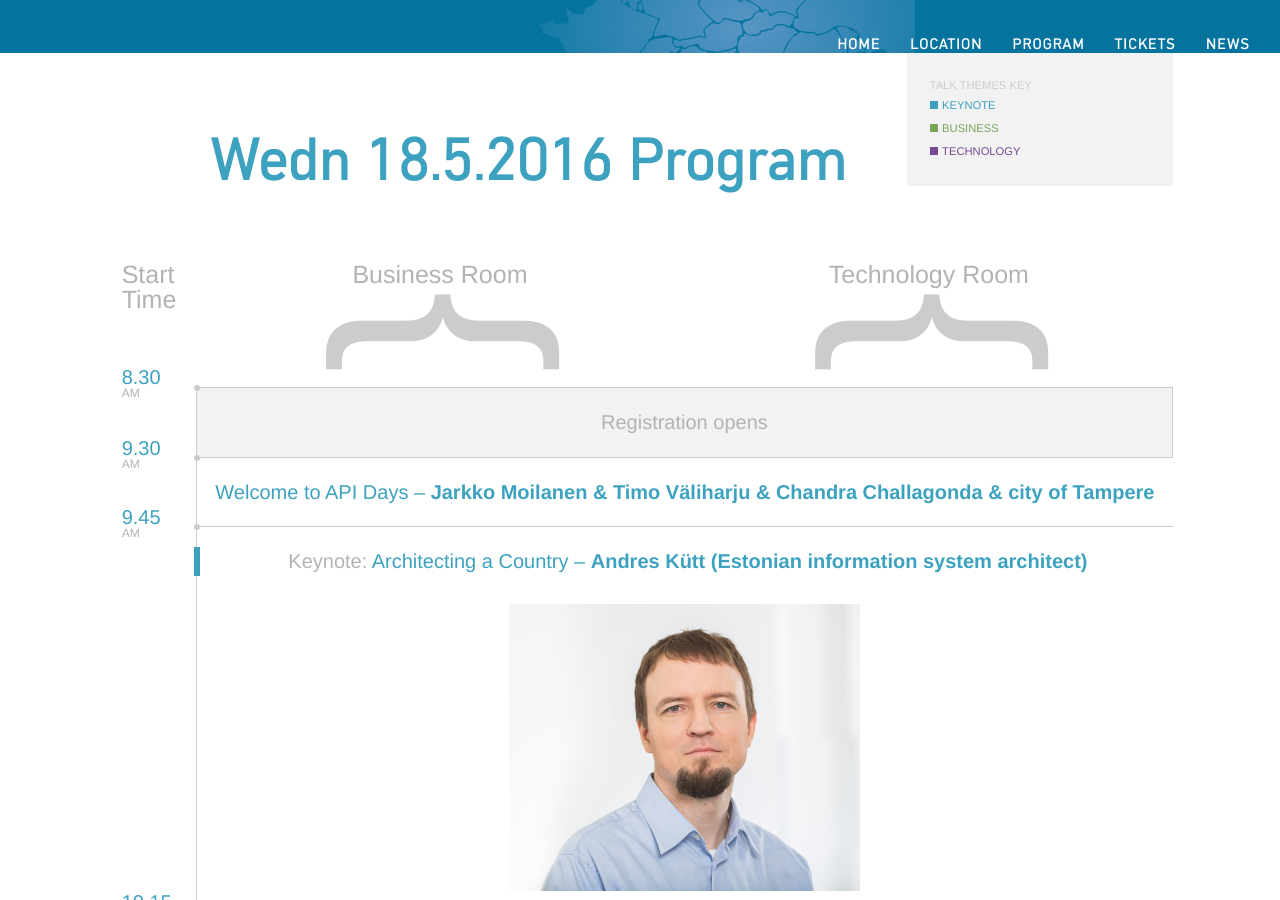
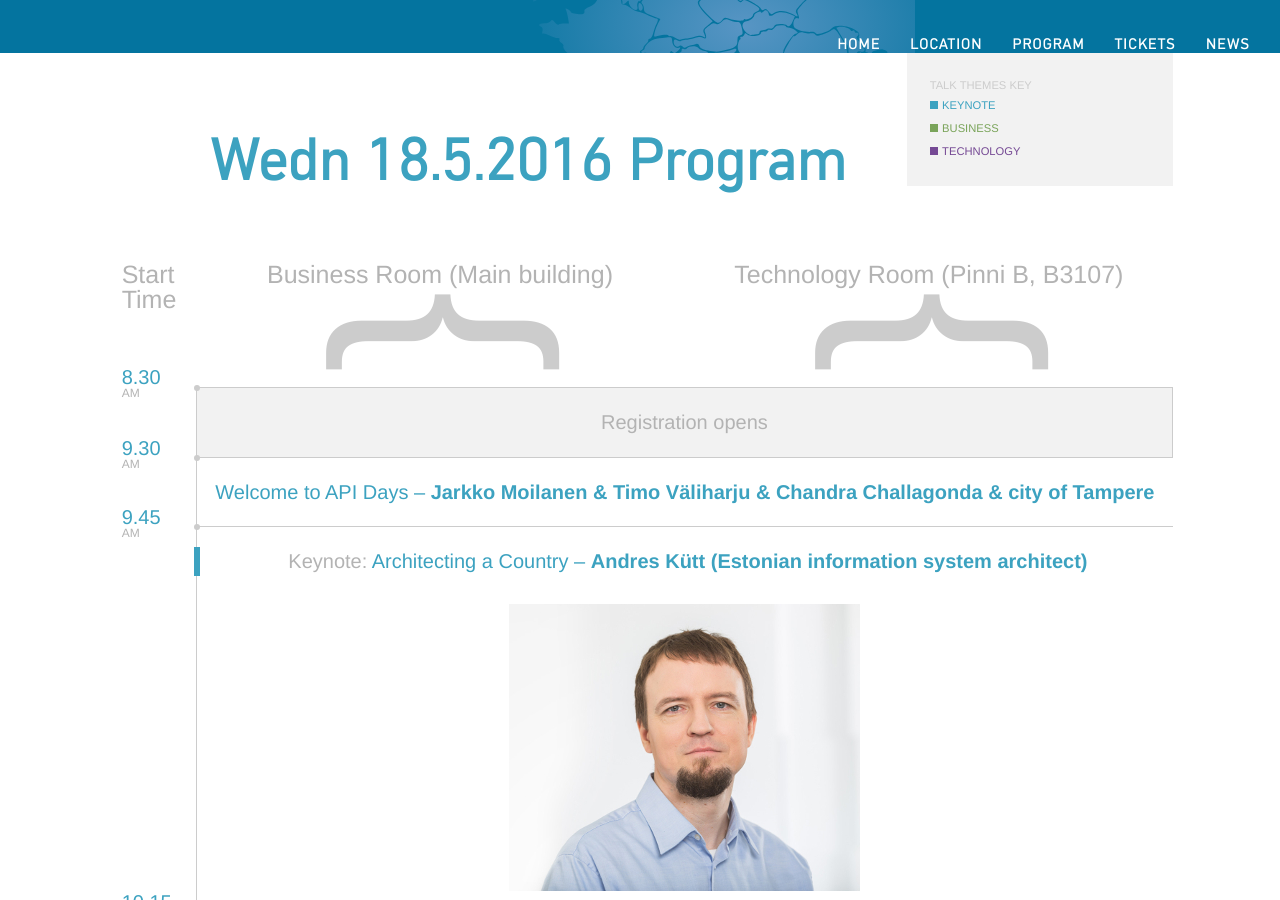
Before and after one commit to apidaysnordic/apidaysnordic.github.io, a Jekyll site: the page built from programme/index.md, in a window 1280 px wide and 900 px high, scrolled down 406 px. Built offline with Jekyll 4.4.1, drawn with Linux system fonts in a browser that asks for light colours; some web fonts are replaced; comment, search, counter and statistics services are not loaded.

Commit message:
Update programme.html

```diff
--- a/_layouts/programme.html
+++ b/_layouts/programme.html
@@ -82,10 +82,10 @@
                     <div class="col-md-11">
                         <div class="row">
                             <div class="col-sm-6 location">
-                                Business Room
+                                Business Room (Main building)
                             </div>
                             <div class="col-sm-6 location">
-                                Technology Room
+                                Technology Room (Pinni B, B3107)
                             </div>
 
                         </div>
```
